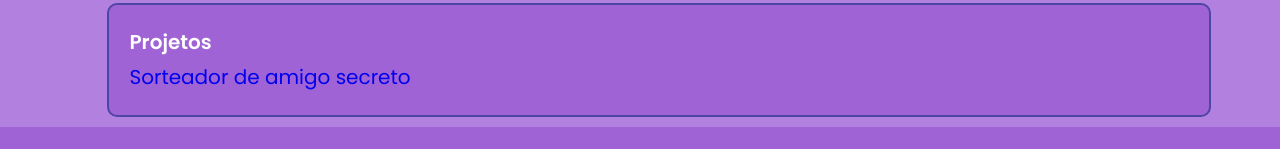
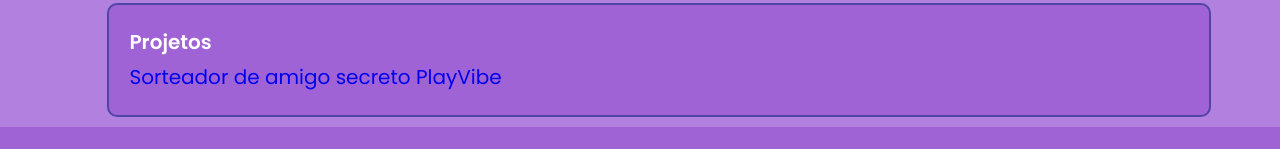
Before and after one commit to anajlv/Portifolio, a plain HTML site: page curriculum.html in a window 1280 px wide. Shown: the part 1512-1661 px from the top of the page. Drawn offline with Linux system fonts and the light colour scheme.

Commit message:
Update curriculum.html

```diff
--- a/curriculum.html
+++ b/curriculum.html
@@ -77,6 +77,7 @@
                 <section class="curriculo__info__projetos">
                     <p class="curriculo__projetos__subtitulo">Projetos</p>
                     <a class="curriculo__projetos__link" href="https://desafio-oracle-one-anajulia.vercel.app">Sorteador de amigo secreto</a>
+                    <a class="curriculo__projetos__link" href="https://play-vibe.vercel.app">PlayVibe</a>
                 </section>
         </section>
         </div>
```
